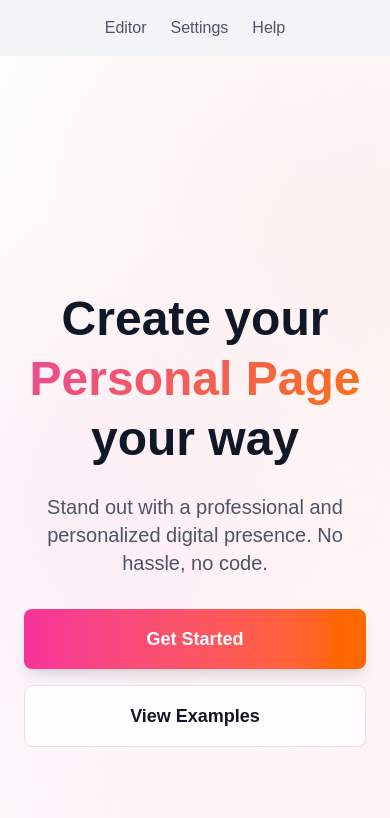
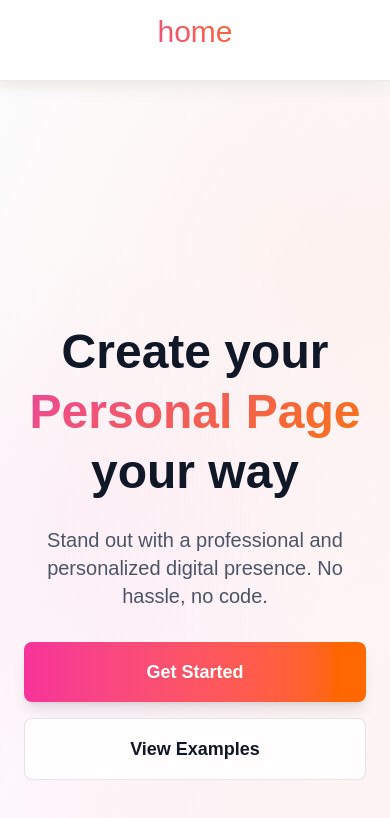
Before and after one commit to fabricedge/editor_html, a Next.js app: page / in a window 390 px wide. Shown: the top 818 px of the page. Built offline with nearby package versions, Linux system fonts and the light colour scheme.

Commit message:
header changes

```diff
--- /dev/null
+++ b/app/instruments/page.tsx
@@ -0,0 +1,8 @@
+import { createClient } from '../../app/utils/supabase/server';
+
+export default async function Instruments() {
+  const supabase = await createClient();
+  const { data: pages } = await supabase.from("pages").select();
+
+  return <pre className="text-black">{JSON.stringify(pages, null, 2)}</pre>
+}
--- a/app/layout.tsx
+++ b/app/layout.tsx
@@ -2,6 +2,7 @@ import type { Metadata } from "next";
 import { Geist, Geist_Mono } from "next/font/google";
 import "./globals.css";
 import Link from 'next/link'
+import Header from '../app/ui/header'
 const geistSans = Geist({
   variable: "--font-geist-sans",
   subsets: ["latin"],
@@ -27,20 +28,7 @@ export default function RootLayout({
       <body
         className={`${geistSans.variable} ${geistMono.variable} antialiased`}
       >
-         {/* Header */}
-        <div className="flex justify-center items-center bg-gray-100">
-          <header className="flex items-center justify-between px-6 py-4 bg-gray-100">
-
-
-            <nav className="flex items-center gap-6">
-              <button className="text-gray-600 hover:text-orange-500 transition-colors font-medium">
-              <Link href="/pg/edit">Editor</Link>
-              </button>
-              <button className="text-gray-600 hover:text-orange-500 transition-colors font-medium">Settings</button>
-              <button className="text-gray-600 hover:text-orange-500 transition-colors font-medium">Help</button>
-            </nav>
-          </header>
-        </div>
+         <Header user={{ name: "Knee" }} />
         {children}
       </body>
     </html>
--- a/app/lib/pages/data.ts
+++ b/app/lib/pages/data.ts
@@ -1,21 +1,21 @@
 // /lib/data.ts
 
 type Post = {
-  id: string
+  nanoid: string
   title: string
   content: string
   likes: number
 }
 
 const posts: Post[] = [
-  { id: '1', title: 'Hello React', content: 'This is a post about React.', likes: 5 },
-  { id: '2', title: 'Next.js Rocks', content: 'Next.js makes SSR easy.', likes: 10 },
+  { nanoid: '1', title: 'Hello React', content: 'This is a post about React.', likes: 5 },
+  { nanoid: '2', title: 'Next.js Rocks', content: 'Next.js makes SSR easy.', likes: 10 },
 ]
 
 export async function getPost(id: string): Promise<Post> {
   // Simulate a database or API call
   await new Promise((resolve) => setTimeout(resolve, 200)) // simulate delay
-  const post = posts.find((p) => p.id === id)
+  const post = posts.find((p) => p.nanoid === id)
   if (!post) throw new Error('Post not found')
   return post
 }
--- a/app/pg/[id]/edit/page.tsx
+++ b/app/pg/[id]/edit/page.tsx
@@ -2,7 +2,7 @@
 "use server";
 import LikeButton from '../../../ui/like-button'
 import { getPost } from '../../../lib/pages/data'
-
+import Editor from '../../../ui/editor'
 export default async function Page({
   params,
 }: {
@@ -13,12 +13,8 @@ export default async function Page({
   post.likes = post.likes ?? 0
   post.title = post.title ?? 'Untitled'
   return (
-    <div>
-      <main>
-        <h1>{post.title}</h1>
-        {/* ... */}
-        <LikeButton likes={post.likes} />
-      </main>
+    <div className="pt-5">
+      <Editor />
     </div>
   )
 }
--- /dev/null
+++ b/app/pg/create/page.tsx
@@ -0,0 +1,12 @@
+import React from "react";
+
+const CreatePage: React.FC = () => {
+    return (
+        <div>
+            <h1 className="text-black">Create New Page</h1>
+            {/* Add your form or content here */}
+        </div>
+    );
+};
+
+export default CreatePage;
--- /dev/null
+++ b/app/ui/header.tsx
@@ -0,0 +1,196 @@
+"use client";
+
+import React, { useState } from "react";
+import Link from "next/link";
+
+export default function Header({ user }: { user?: { name: string } }) {
+  const [mobileOpen, setMobileOpen] = useState(false);
+  const toggleMobileMenu = () => setMobileOpen(!mobileOpen);
+
+  return (
+    <div>
+      <style jsx>{`
+        .text-gradient-header {
+          background: linear-gradient(45deg, #ec4899, #f97316);
+          -webkit-background-clip: text;
+          -webkit-text-fill-color: transparent;
+          background-clip: text;
+          font-size: var(--text-3xl);
+        }
+
+        .hover-text-maroon-400:hover {
+          color: #ec4899;
+        }
+
+        #mobile-menu {
+          max-height: 0;
+          overflow: hidden;
+          opacity: 0;
+          transition: max-height 0.3s ease-out, opacity 0.3s ease-out;
+        }
+
+        #mobile-menu.show {
+          max-height: 300px;
+          opacity: 1;
+        }
+
+        .hamburger {
+          transition: transform 0.3s ease;
+        }
+
+        .hamburger.active {
+          transform: rotate(90deg);
+        }
+
+        .hamburger .line1,
+        .hamburger .line2,
+        .hamburger .line3 {
+          transition: all 0.3s ease;
+          transform-origin: center;
+        }
+
+        .hamburger.active .line1 {
+          transform: rotate(45deg) translate(5px, 5px);
+        }
+
+        .hamburger.active .line2 {
+          opacity: 0;
+        }
+
+        .hamburger.active .line3 {
+          transform: rotate(-45deg) translate(7px, -6px);
+        }
+
+        /* ✅ Sticky instead of fixed */
+        .stuck-nav-container {
+          position: sticky;
+          top: 0;
+          z-index: 40;
+          width: 100%;
+        }
+
+        .stuck-nav {
+          background: rgba(255, 255, 255, 0.98);
+          backdrop-filter: blur(20px);
+          -webkit-backdrop-filter: blur(20px);
+          padding: 1rem 2rem;
+          box-shadow: 0 4px 20px rgba(0, 0, 0, 0.08);
+          border-bottom: 1px solid rgba(0, 0, 0, 0.08);
+          padding: 0;
+        }
+
+        @media (max-width: 768px) {
+          .stuck-nav {
+            padding: 0.75rem 1rem;
+          }
+        }
+      `}</style>
+
+      <header className="mb-2">
+        <div className="stuck-nav-container">
+          <nav className="stuck-nav text-gray-300 transition-all duration-300">
+            <div className="mx-auto max-w-7xl">
+              <div className="flex items-center justify-center relative w-full">
+                <div className="text-2xl text-gradient-header flex">
+                  <Link href="/" className="px-8 md:px-14">
+                    home
+                  </Link>
+
+                  <div className="text-white space-x-8 md:space-x-16 hidden md:flex">
+                    <Link
+                      href="/pg/create"
+                      className="hover-text-maroon-400 transition-colors duration-300"
+                    >
+                      create
+                    </Link>
+                    <Link
+                      href="/pg"
+                      className="hover-text-maroon-400 transition-colors duration-300"
+                    >
+                      pages
+                    </Link>
+                    {user && (
+                      <Link
+                        href="/users/log_out"
+                        className="hover-text-maroon-400 transition-colors duration-300"
+                      >
+                        exit
+                      </Link>
+                    )}
+                  </div>
+                </div>
+
+                {/* Toggle Menu Button */}
+                <button
+                  className={`text-white focus:outline-none hamburger absolute right-0 md:hidden ${
+                    mobileOpen ? "active" : ""
+                  }`}
+                  onClick={toggleMobileMenu}
+                  aria-label="Toggle menu"
+                >
+                  <svg
+                    className="w-6 h-6"
+                    fill="none"
+                    stroke="currentColor"
+                    viewBox="0 0 24 24"
+                  >
+                    <path
+                      className="line1"
+                      strokeLinecap="round"
+                      strokeLinejoin="round"
+                      strokeWidth="2"
+                      d="M4 6h16"
+                    ></path>
+                    <path
+                      className="line2"
+                      strokeLinecap="round"
+                      strokeLinejoin="round"
+                      strokeWidth="2"
+                      d="M4 12h16"
+                    ></path>
+                    <path
+                      className="line3"
+                      strokeLinecap="round"
+                      strokeLinejoin="round"
+                      strokeWidth="2"
+                      d="M4 18h16"
+                    ></path>
+                  </svg>
+                </button>
+              </div>
+
+              {/* Mobile Menu */}
+              <div
+                id="mobile-menu"
+                className={`mt-4 space-y-4 text-center md:hidden ${
+                  mobileOpen ? "show" : ""
+                }`}
+              >
+                <Link
+                  href="/pg"
+                  className="block hover-text-maroon-400 transition-colors duration-300 py-2"
+                >
+                  Ver Páginas
+                </Link>
+                <Link
+                  href="/pg/create"
+                  className="block hover-text-maroon-400 transition-colors duration-300 py-2"
+                >
+                  Criar Página
+                </Link>
+                {user && (
+                  <Link
+                    href="/users/log_out"
+                    className="hover-text-maroon-400 transition-colors duration-300"
+                  >
+                    Sair
+                  </Link>
+                )}
+              </div>
+            </div>
+          </nav>
+        </div>
+      </header>
+    </div>
+  );
+}
--- /dev/null
+++ b/app/utils/supabase/server.ts
@@ -0,0 +1,29 @@
+import { createServerClient } from '@supabase/ssr'
+import { cookies } from 'next/headers'
+
+export async function createClient() {
+  const cookieStore = await cookies()
+
+  return createServerClient(
+    process.env.NEXT_PUBLIC_SUPABASE_URL!,
+    process.env.NEXT_PUBLIC_SUPABASE_PUBLISHABLE_KEY!,
+    {
+      cookies: {
+        getAll() {
+          return cookieStore.getAll()
+        },
+        setAll(cookiesToSet) {
+          try {
+            cookiesToSet.forEach(({ name, value, options }) =>
+              cookieStore.set(name, value, options)
+            )
+          } catch {
+            // The `setAll` method was called from a Server Component.
+            // This can be ignored if you have middleware refreshing
+            // user sessions.
+          }
+        },
+      },
+    }
+  )
+}
--- a/package.json
+++ b/package.json
@@ -9,6 +9,9 @@
     "lint": "eslint"
   },
   "dependencies": {
+    "@supabase/auth-helpers-nextjs": "^0.10.0",
+    "@supabase/ssr": "^0.7.0",
+    "@supabase/supabase-js": "^2.74.0",
     "lucide-react": "^0.545.0",
     "next": "15.5.4",
     "react": "19.1.0",
```
Also changed, not shown: app/ui/auth/login.tsx (added), 2 other files (tests, documents, lock files or other folders).
